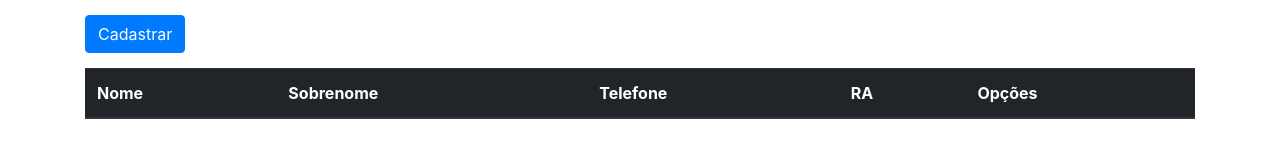
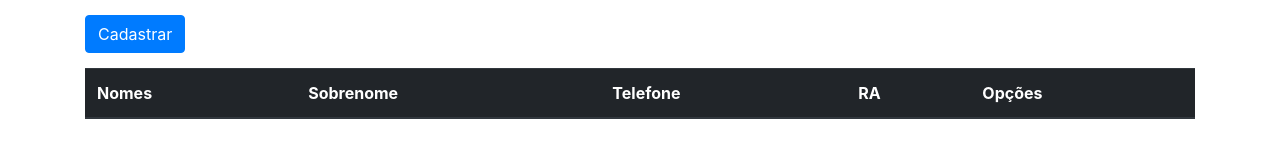
Before and after one commit to rickrabbit/Cursos, a plain HTML site: page Seja Fullstack com ASP.Net Web API e Javascript/Pagina/index.html in a window 1280 px wide. Drawn offline with nearby package versions, Linux system fonts and the light colour scheme; no server answers.

Commit message:
Alterado a coluna Nomes

```diff
--- a/Seja Fullstack com ASP.Net Web API e Javascript/Pagina/index.html
+++ b/Seja Fullstack com ASP.Net Web API e Javascript/Pagina/index.html
@@ -38,7 +38,7 @@
 		<table class="table">
 			<thead class="thead-dark">
 				<tr>
-					<th>Nome</th>
+					<th>Nomes</th>
 					<th>Sobrenome</th>
 					<th>Telefone</th>
 					<th>RA</th>
```
